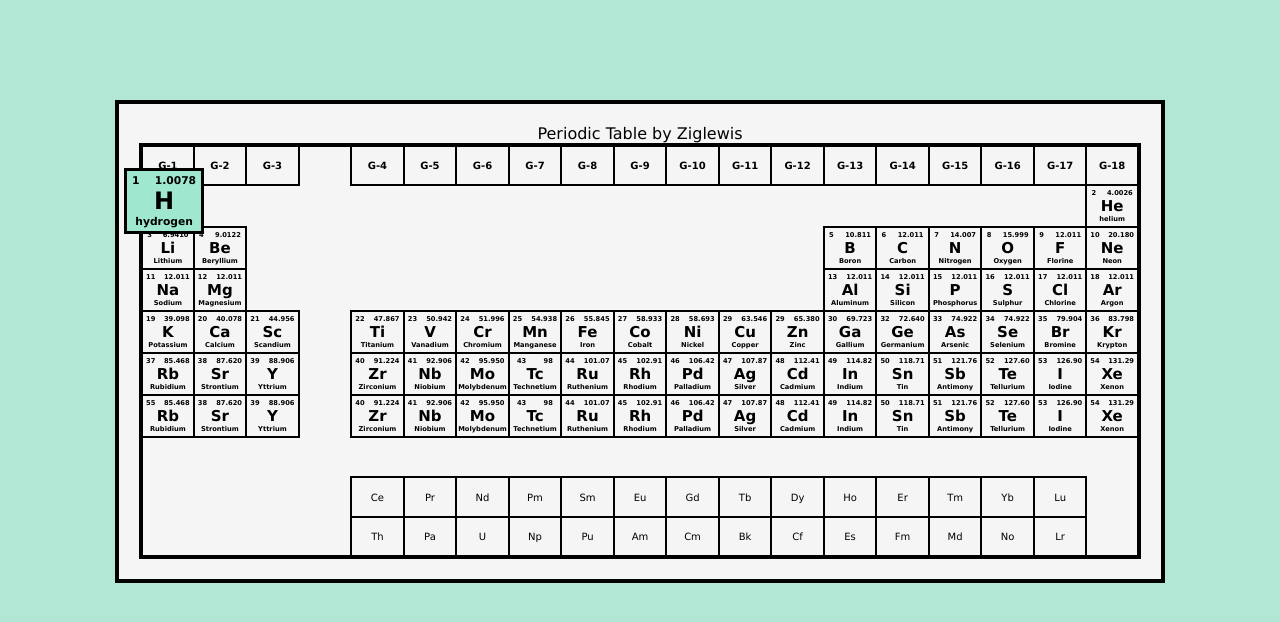
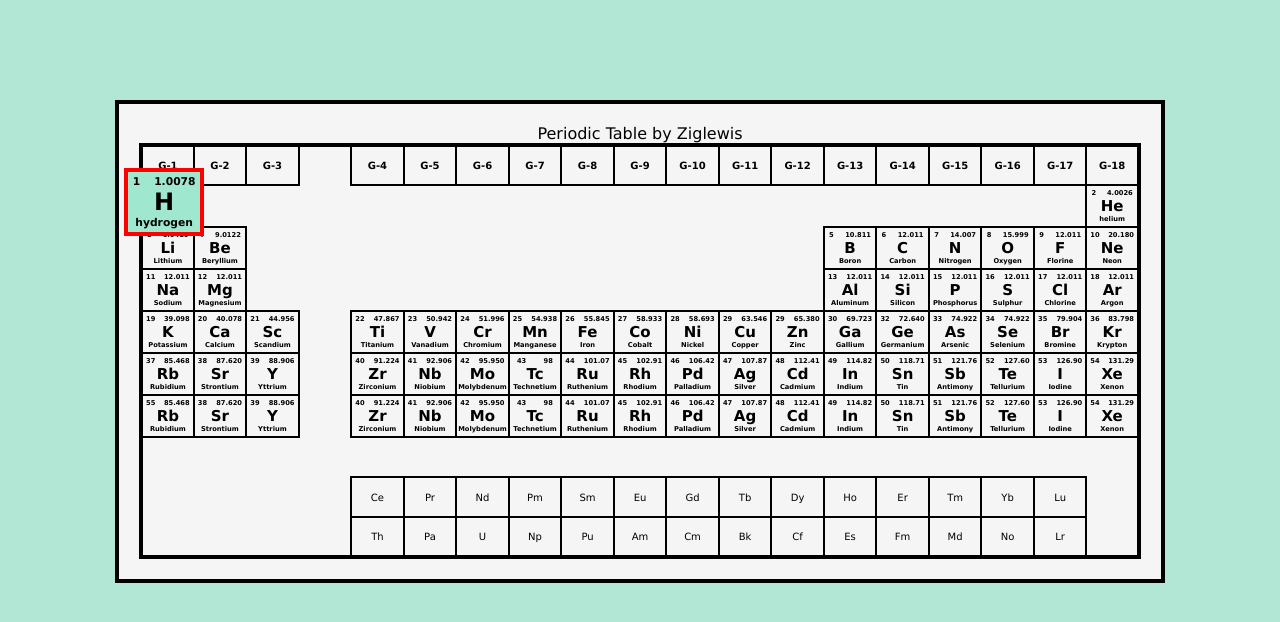
Before and after one commit to ziglewis/periodicTable, a plain HTML site: page index.html in a window 1280 px wide. In both pictures the pointer is over the element 167 px from the left and 206 px from the top of the page. Drawn offline with Linux system fonts and the light colour scheme.

Commit message:
modified:   style.css

```diff
--- a/style.css
+++ b/style.css
@@ -33,7 +33,7 @@ td:hover{
     /* border: 2px solid blue; */
     background-color: rgb(159, 231, 207);
     /* color: blue; */
-    border: 3px solid black;
+    border: 4px solid red;
     position: absolute;
     margin-left: -19px;
     margin-top: -1.4%;
```
